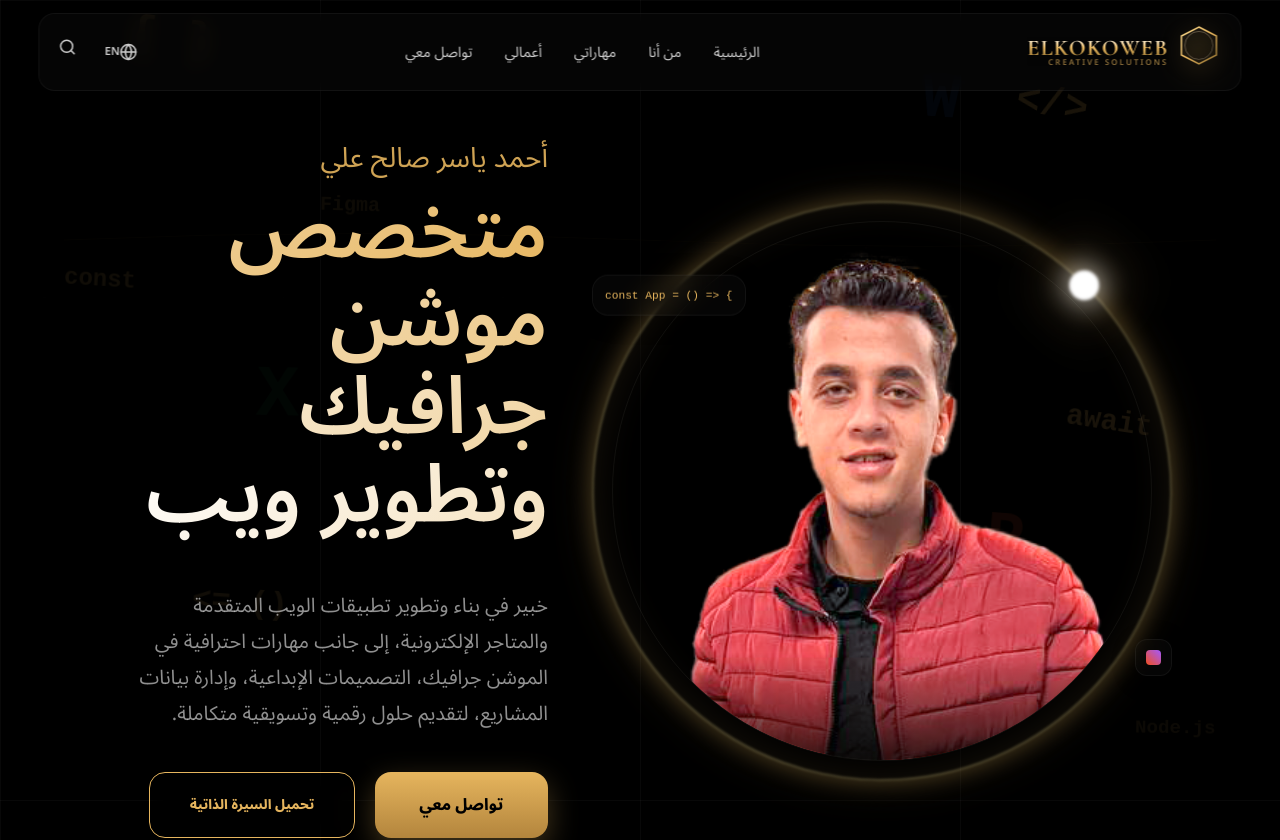
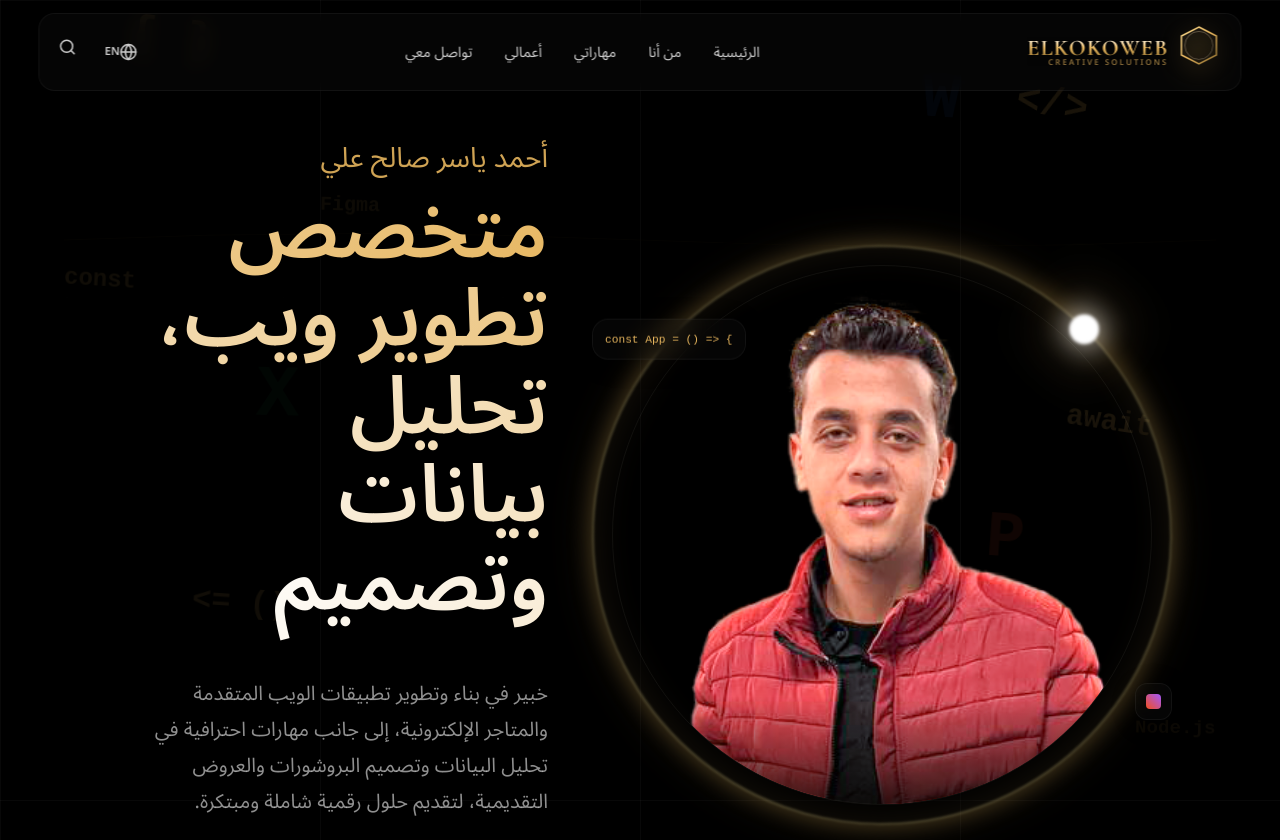
Before and after one commit to ahmedyasser1234/cv, a React (Vite) app: page / in a window 1280 px wide. Shown: the top 840 px of the page. Built offline with nearby package versions, Linux system fonts and the light colour scheme.

Commit message:
Update hero text to include motion graphics and creative design

```diff
--- a/src/i18n.js
+++ b/src/i18n.js
@@ -13,9 +13,9 @@ const resources = {
         contact: 'تواصل معي',
       },
       hero: {
-        title: 'متخصص موشن جرافيك وتطوير ويب',
+        title: 'متخصص تطوير ويب، تحليل بيانات وتصميم',
         name: 'أحمد ياسر صالح علي',
-        summary: 'خبير في بناء وتطوير تطبيقات الويب المتقدمة والمتاجر الإلكترونية، إلى جانب مهارات احترافية في الموشن جرافيك، التصميمات الإبداعية، وإدارة بيانات المشاريع، لتقديم حلول رقمية وتسويقية متكاملة.',
+        summary: 'خبير في بناء وتطوير تطبيقات الويب المتقدمة والمتاجر الإلكترونية، إلى جانب مهارات احترافية في تحليل البيانات وتصميم البروشورات والعروض التقديمية، لتقديم حلول رقمية شاملة ومبتكرة.',
         cta_contact: 'تواصل معي',
         cta_cv: 'تحميل السيرة الذاتية',
         portfolio: 'معرض الأعمال',
@@ -132,9 +132,9 @@ const resources = {
         contact: 'Contact',
       },
       hero: {
-        title: 'Motion Graphics & Web Specialist',
+        title: 'Web Dev, Data Analysis & Design Specialist',
         name: 'Ahmed Yasser Saleh Ali',
-        summary: 'Expert in building advanced web applications and e-commerce platforms, combined with professional skills in motion graphics, creative design, and technical data management to deliver comprehensive digital solutions.',
+        summary: 'Expert in building advanced web applications and e-commerce platforms, combined with professional skills in data analysis, and designing high-quality brochures and pitch decks, to deliver comprehensive digital solutions.',
         cta_contact: 'Contact Me',
         cta_cv: 'Download CV',
         portfolio: 'PORTFOLIO',
```
